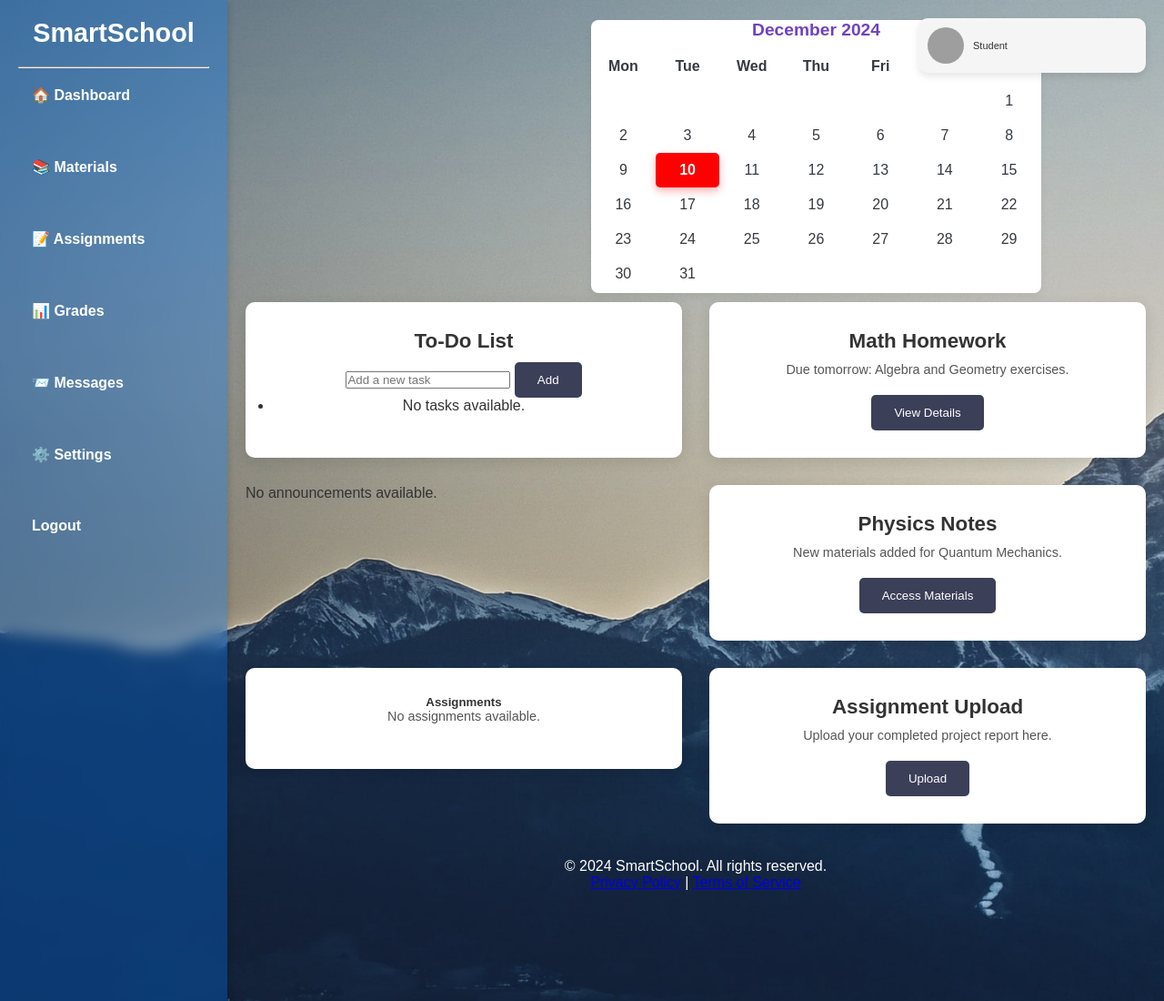
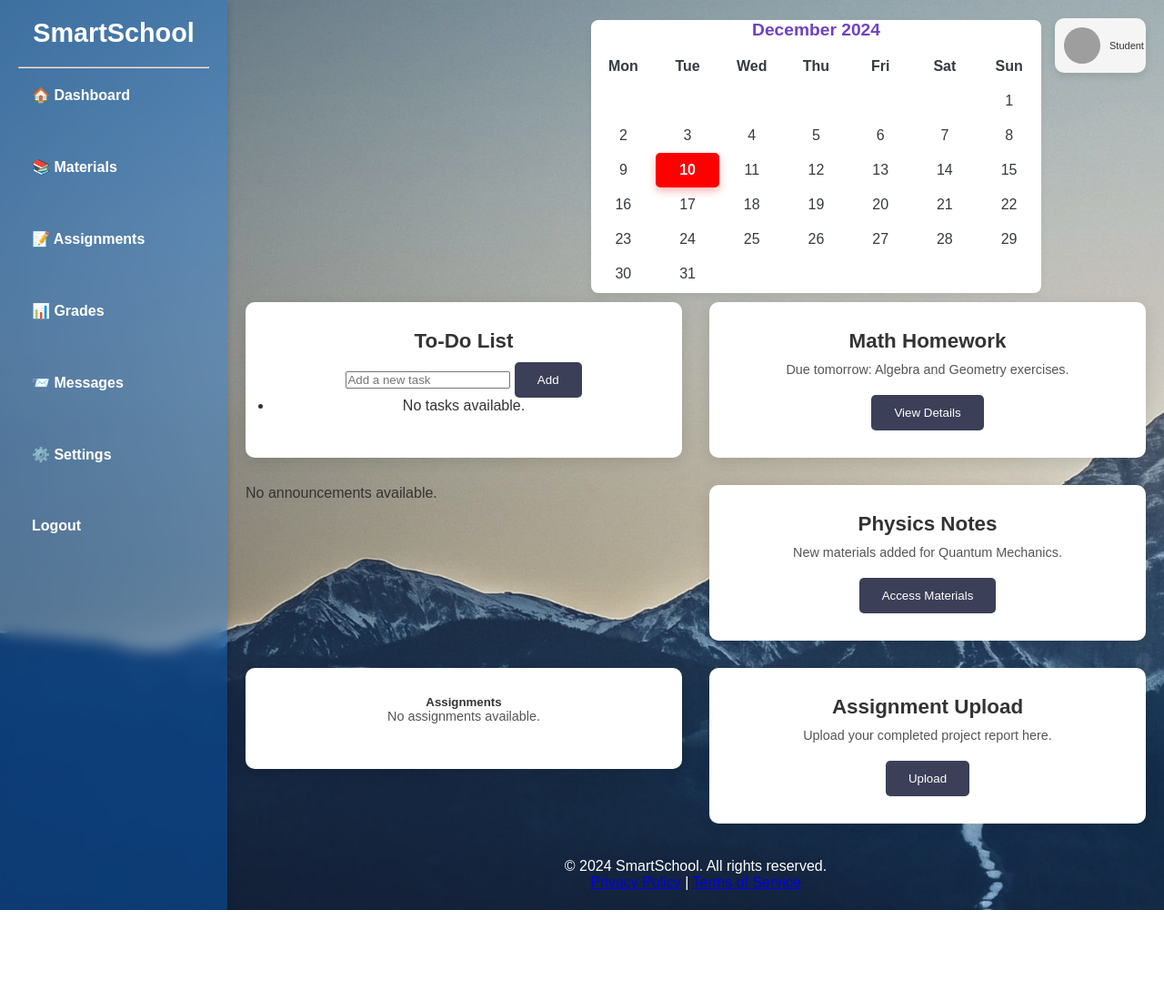
Before and after one commit to johncybersec1/smartsys, a Python web app: template templates/stddashboard.html in a window 1280 px wide. Shown: the whole page at 91% size. After the commit the page ends 1000 px from the top, so only its background shows below. Run offline with Jinja, Linux system fonts and the light colour scheme; the template is opened without the code that fills it, so the values that code supplies are empty; grey boxes are pictures that could not be loaded.

Commit message:
changed dash header

```diff
--- a/static/mystyles.css
+++ b/static/mystyles.css
@@ -26,7 +26,7 @@ body {
     padding: 10px;
     border-radius: 10px;
     box-shadow: 0 4px 8px rgba(0, 0, 0, 0.1); /* Optional: adds shadow for a more elevated look */
-    width: 250px;
+    width: 100px;
     font-size: 11px;
     background-color: whitesmoke;
 }
@@ -46,7 +46,7 @@ body {
     backdrop-filter: blur(8px); /* Apply a blur effect to the background */
     padding: 20px;
     transition: all 0.3s ease; /* Smooth transition for hover effects */
-    height: 1100px;
+    height: 1000px;
     width: 250px;
     padding: 20px;
     display: flex;
```
